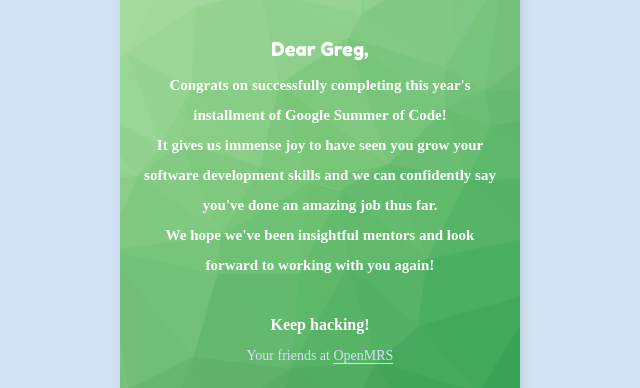
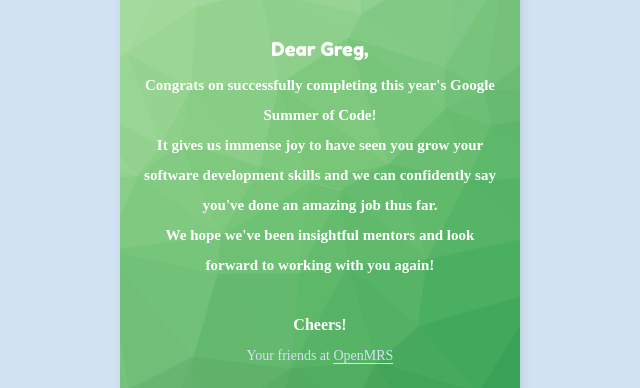
Before and after one commit to rish-16/OpenMRS-Email-Template, a plain HTML site: page index.html in a window 1280 px wide. Shown: the part 229-617 px from the top of the page, without its empty margins (320-960 px from the left). Drawn offline with Linux system fonts and the light colour scheme.

Commit message:
Fixed message

```diff
--- a/index.html
+++ b/index.html
@@ -137,7 +137,7 @@
             <div id="main">
                 <p id="recip">Dear Greg,</p>
                 <p id="main-text">
-                    Congrats on successfully completing this year's installment of
+                    Congrats on successfully completing this year's
                     <b>Google Summer of Code</b>!
                     <br>
                     It gives us immense joy to have seen you grow your software development skills and we can confidently say you've done an amazing job thus far.
@@ -145,7 +145,7 @@
                     We hope we've been insightful mentors and look forward to working with you again!
                     <br>
                     <br>
-                    <span>Keep hacking!</span>
+                    <span>Cheers!</span>
                     <br>
                     <span id="creds">Your friends at <a href="http://openmrs.org" target="blank_">OpenMRS</a></span>
                 </p>
```
